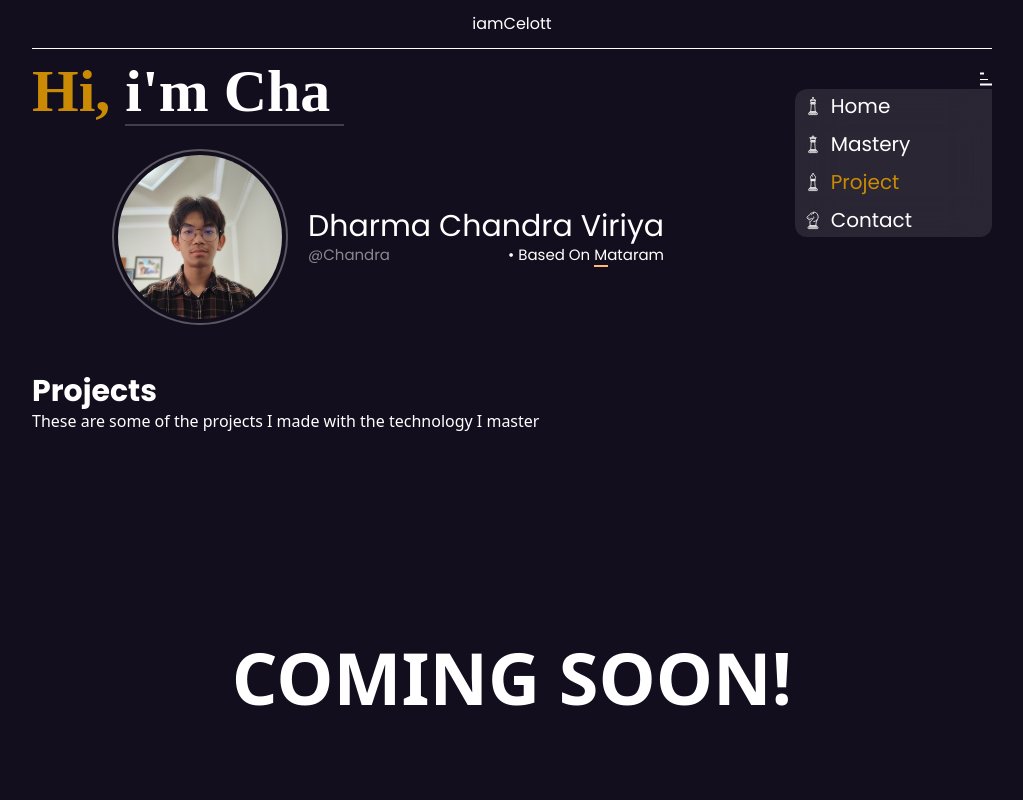
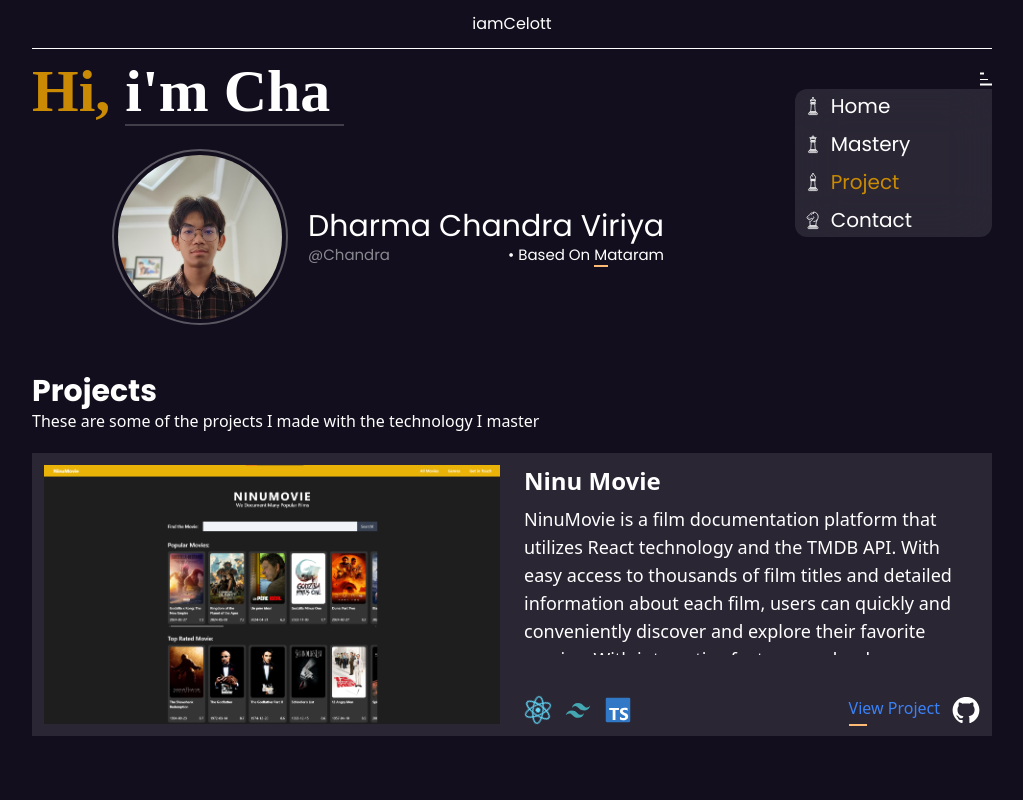
Before and after one commit to iamCelott/Portfolio, a React (Vite) app: page /project in a window 1280 px wide. Shown: the top 800 px of the page, without its empty margins (128-1151 px from the left). Built offline with nearby package versions, Linux system fonts and the light colour scheme; a web font is replaced by a local one.

Commit message:
add Ninu Movie into Project page

```diff
--- a/package.json
+++ b/package.json
@@ -15,7 +15,8 @@
     "react": "^18.2.0",
     "react-dom": "^18.2.0",
     "react-router-dom": "^6.22.3",
-    "react-simple-typewriter": "^5.0.1"
+    "react-simple-typewriter": "^5.0.1",
+    "tailwind-scrollbar": "^3.1.0"
   },
   "devDependencies": {
     "@types/react": "^18.2.66",
--- a/src/frontend/component/Templates/Mastery.tsx
+++ b/src/frontend/component/Templates/Mastery.tsx
@@ -23,7 +23,7 @@ const Mastery = () => {
       <div
         data-aos="zoom-in-up"
         data-aos-duration="500"
-        data-aos-easing="linear"
+        data-aos-easing="ease"
         data-aos-delay="1200"
         className="flex flex-wrap py-3 "
       >
--- a/src/frontend/component/Templates/Project.tsx
+++ b/src/frontend/component/Templates/Project.tsx
@@ -1,7 +1,13 @@
 import { Typewriter } from "react-simple-typewriter";
+import AOS from "aos";
+import "aos/dist/aos.css";
+import { useEffect } from "react";
 const Project = () => {
+  useEffect(() => {
+    AOS.init();
+  }, []);
   return (
-    <div className="w-3/4 sm:w-[30rem] md:w-[35rem] lg:w-[45rem] xl:w-[60rem] pt-5 pb-10 mx-auto text-white">
+    <div className="w-3/4 sm:w-[30rem] md:w-[35rem] lg:w-[45rem] xl:w-[60rem] pt-5 pb-52 mx-auto text-white select-none">
       <div>
         <span className="text-2xl lg:text-3xl font-bold pt-3 font-[poppins]">
           Projects
@@ -14,7 +20,82 @@ const Project = () => {
           typeSpeed={20}
         />
       </div>
-      <h1 className="text-center font-bold py-52 text-7xl">COMING SOON!</h1>
+      <div className="w-full">
+        <div
+          data-aos="fade-right"
+          data-aos-duration="500"
+          data-aos-easing="ease"
+          data-aos-delay="1600"
+        >
+          <div className="w-full bg-[rgba(255,255,255,0.1)] hover:scale-105 duration-200 my-5 flex flex-col md:flex-row brightness-parent color-hover-text-parent text-opacity-parent">
+            <a
+              href="https://ninumovie.vercel.app/"
+              target="_blank"
+              className="w-full md:w-2/4 p-3 relative"
+            >
+              <img
+                src="/img/project-1.png"
+                alt=""
+                className="w-full h-full brightness-child object-cover"
+              />
+              <h1 className="absolute top-1/2 left-1/2 translate-x-[-50%] translate-y-[-50%] text-xl opacity-0 text-opacity-child duration-200">
+                Visit Site {"->"}
+              </h1>
+            </a>
+            <div className="pb-3 pl-3 pr-3 md:pt-3 md:w-2/4 flex flex-col justify-between">
+              <div className="pb-3">
+                <h1 className="font-semibold text-xl lg:text-2xl color-hover-text-child duration-200 pb-2">
+                  Ninu Movie
+                </h1>
+                <p className="text-sm xl:text-lg h-[100px] xl:h-[150px] overflow-auto scrollbar-thin scrollbar-thumb-[rgba(255,255,255,0.3)] scrollbar-track-[rgba(255,255,255,0.1)]">
+                  NinuMovie is a film documentation platform that utilizes React
+                  technology and the TMDB API. With easy access to thousands of
+                  film titles and detailed information about each film, users
+                  can quickly and conveniently discover and explore their
+                  favorite movies. With interactive features and a clean
+                  interface, NinuMovie delivers a fun and informative cinematic
+                  experience.
+                </p>
+              </div>
+
+              <div className="flex justify-between">
+                <div className="flex gap-3">
+                  <img
+                    src="/public/svg/React-icon.svg"
+                    alt=""
+                    className="w-7 animate-spin"
+                  />
+                  <img
+                    src="/public/svg/tailwind-svgrepo-com.svg"
+                    alt=""
+                    className="w-7"
+                  />
+                  <img
+                    src="/public/svg/typescript-official-svgrepo-com.svg"
+                    className="w-7"
+                    alt=""
+                  />
+                </div>
+
+                <a
+                  href="https://github.com/iamCelott/NinuMovie"
+                  target="_blank"
+                  className="text-blue-500 flex gap-3"
+                >
+                  <span className="relative">
+                    <span className="underline-animation">View Project</span>
+                  </span>
+                  <img
+                    src="/svg/GitHub_Invertocat_Logo.svg"
+                    alt=""
+                    className="w-7"
+                  />
+                </a>
+              </div>
+            </div>
+          </div>
+        </div>
+      </div>
     </div>
   );
 };
--- a/src/frontend/index.css
+++ b/src/frontend/index.css
@@ -29,3 +29,15 @@ body {
 .underline-animation:hover:after {
   width: 100%;
 }
+
+.brightness-parent:hover .brightness-child {
+  filter: brightness(0.3);
+}
+
+.color-hover-text-parent:hover .color-hover-text-child {
+  color: #ca8a04;
+}
+
+.text-opacity-parent:hover .text-opacity-child {
+  opacity: 1;
+}
--- a/tailwind.config.js
+++ b/tailwind.config.js
@@ -9,5 +9,5 @@ export default {
       }),
     },
   },
-  plugins: [],
+  plugins: [require("tailwind-scrollbar")],
 };
```
Also changed, not shown: public/img/project-1.png (added), 1 other file (tests, documents, lock files or other folders).
